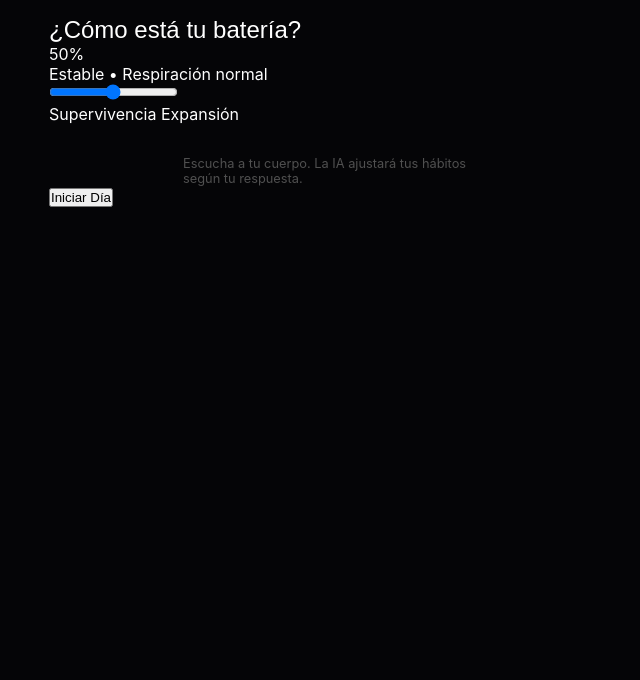
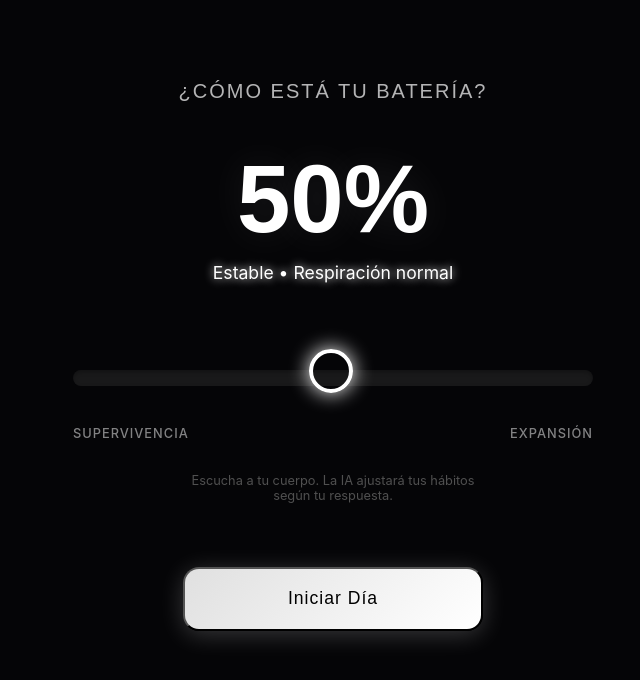
Before and after one commit to diogito/flux_app, a plain HTML site: page index.html in a window 1280 px wide. Shown: the whole page, without its empty margins (307-947 px from the left). Drawn offline with Linux system fonts and the light colour scheme.

Commit message:
Fix: Critical - Linked missing CSS files (components.css, immersion.css) in index.html

```diff
--- a/index.html
+++ b/index.html
@@ -6,6 +6,8 @@
     <meta name="viewport" content="width=device-width, initial-scale=1.0">
     <title>Flux | OS</title>
     <link rel="stylesheet" href="css/main.css">
+    <link rel="stylesheet" href="css/components.css">
+    <link rel="stylesheet" href="css/immersion.css">
 
     <!-- PWA -->
     <meta name="theme-color" content="#050507">
```
